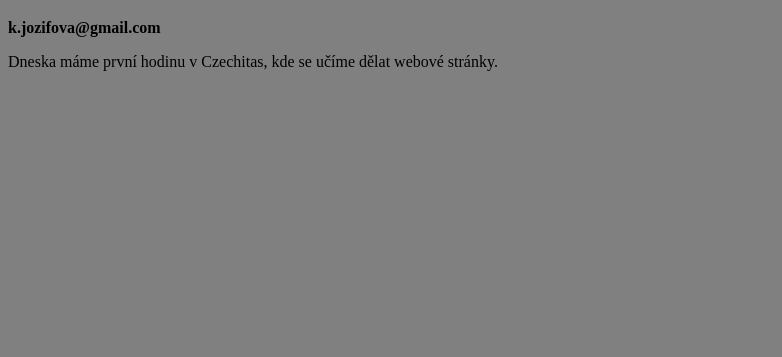
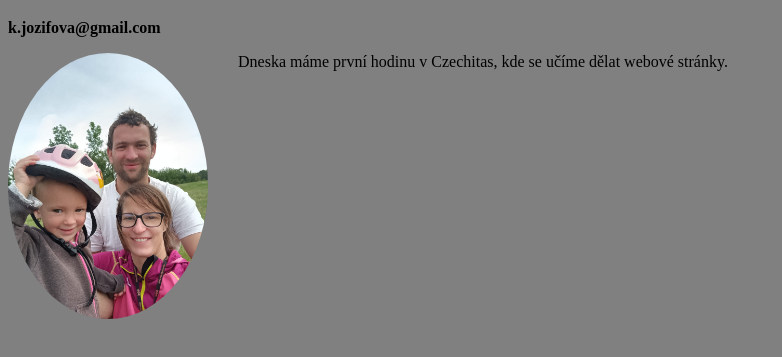
Before and after one commit to Kristyn-a/cviceni-vizitka-2023, a plain HTML site: page index.html in a window 1280 px wide. Shown: the part 61-418 px from the top of the page, without its empty margins (0-782 px from the left). Drawn offline with Linux system fonts and the light colour scheme.

Commit message:
přidané foto

```diff
--- a/index.html
+++ b/index.html
@@ -3,13 +3,14 @@
   <head>
     <meta charset="UTF-8" />
     <meta name="viewport" content="width=device-width, initial-scale=1.0" />
-    <title>Document</title>
+    <title>Vizitka</title>
     <link rel="stylesheet" href="styly.css" />
   </head>
   <body>
     <h1>Kristýna Jozífová</h1>
 
     <p><strong>k.jozifova@gmail.com</strong></p>
+    <img class="family" src="family.jpg" alt="foto rodiny" />
 
     <p>
       Dneska máme první hodinu v Czechitas, kde se učíme dělat webové stránky.
--- a/styly.css
+++ b/styly.css
@@ -1,3 +1,11 @@
 body {
   background-color: gray;
 }
+
+.family {
+  width: 200px;
+  border-radius: 50%;
+  float: left;
+  margin-right: 30px;
+  margin-bottom: 30px;
+}
```
